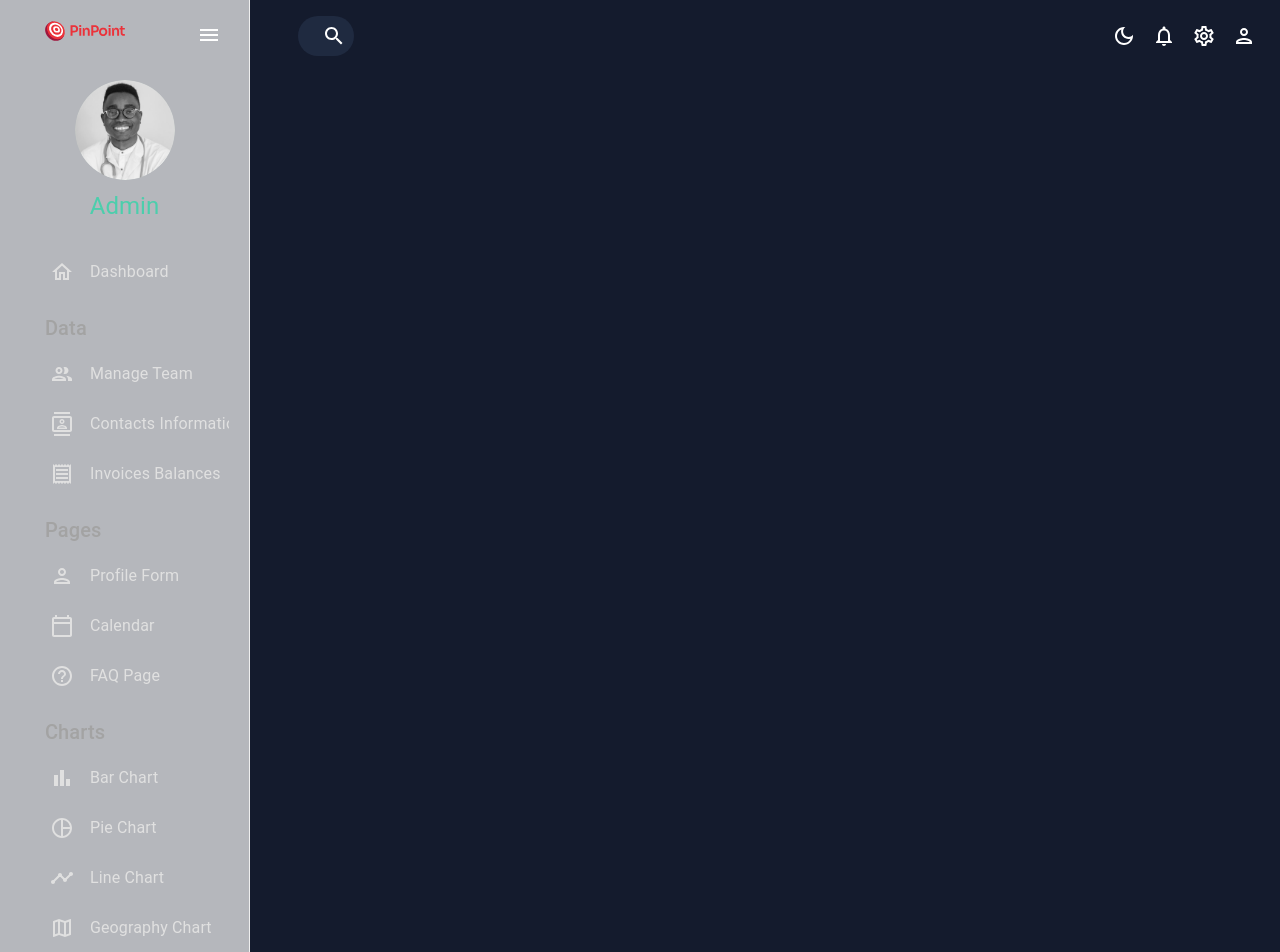
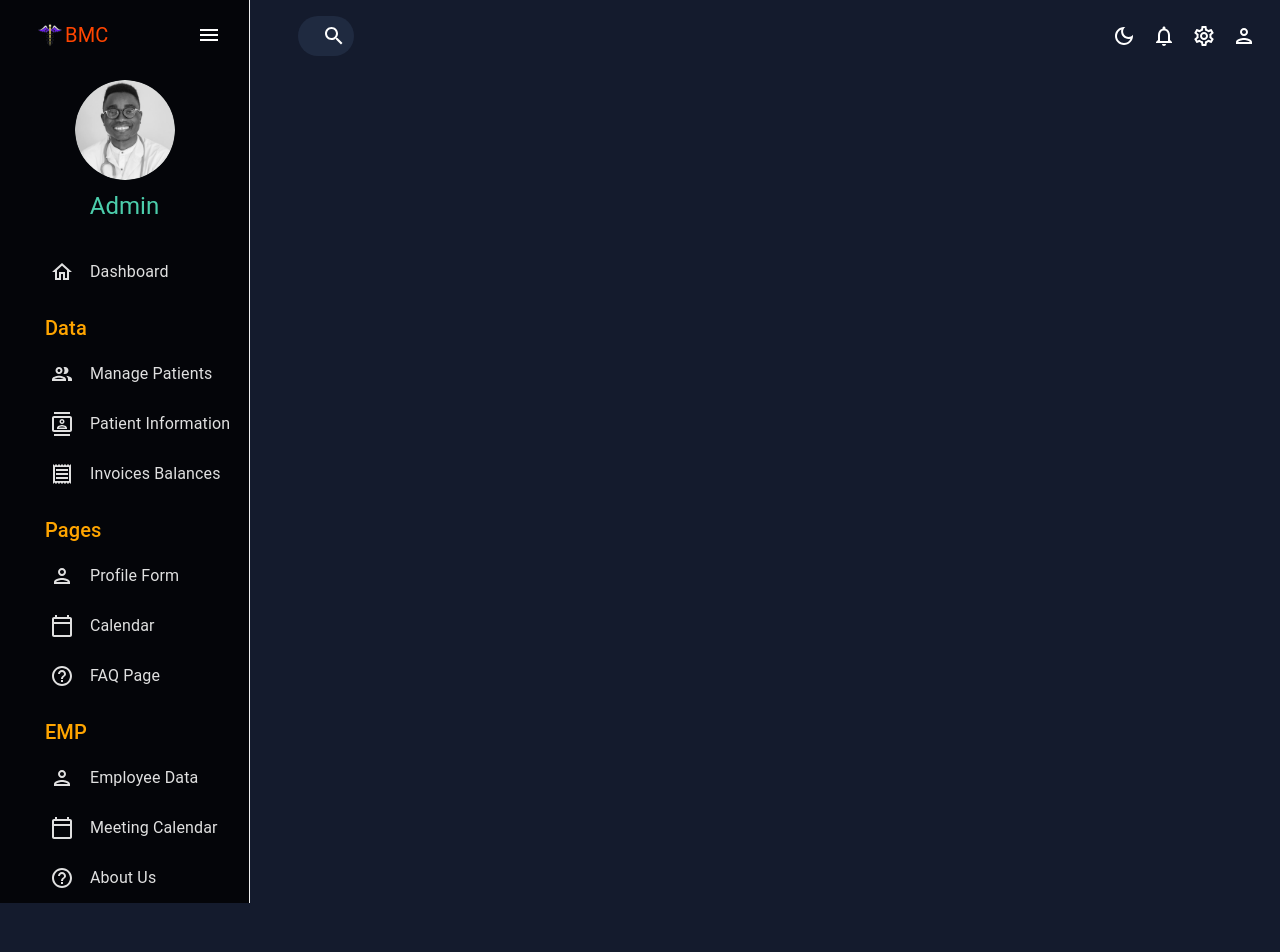
Before and after one commit to OkolieOKS234/OKS-ADMIN-DASHBOARD, a React (Create React App) app: page /calendar in a window 1280 px wide. After the commit the page ends 903 px from the top, so only its background shows below. Built offline with nearby package versions, Linux system fonts and the light colour scheme.

Commit message:
changed the main favicon icon

```diff
--- a/public/index.html
+++ b/public/index.html
@@ -2,7 +2,7 @@
 <html lang="en">
   <head>
     <meta charset="utf-8" />
-    <link rel="icon" href="%PUBLIC_URL%/Pinpoint.ico" />
+    <link rel="icon" href="%PUBLIC_URL%/healthicon.png" />
     <meta name="viewport" content="width=device-width, initial-scale=1" />
     <meta name="theme-color" content="#000000" />
     <meta
--- a/src/scenes/global/LeftBar.jsx
+++ b/src/scenes/global/LeftBar.jsx
@@ -20,7 +20,7 @@ import MapOutlinedIcon from "@mui/icons-material/MapOutlined";
 
 // IMAGES
 import Doctor from "../../../src/DOCTOR.png"
-import Logo from "../../../src/Pinpoint.svg"
+import Logo from "../../../src/healthicon.png"
 
 
 const Item = ({ title, to, icon, selected, setSelected }) => {
@@ -68,7 +68,7 @@ const LeftBar = () => {
           },
         }}
     >
-      <Sidebar collapsed={isCollapsed}>
+      <Sidebar collapsed={isCollapsed} backgroundColor={colors.primary[900]} height="100%">
         <Menu iconShape="square">
           {/* LOGO AND MENU ICON */}
           <MenuItem
@@ -86,9 +86,12 @@ const LeftBar = () => {
                 alignItems="center"
                 ml="15px"
               >
-                <Typography variant="h3" color={colors.grey[100]} width="20px">
-                  <img src={Logo} alt="logo" style={{width:"100px",color: "black"}}/>
+                <Typography variant="h3" color={colors.grey[100]} width="10px" display="flex">
+                  <img src={Logo} alt="logo" style={{width:"30px",color: "black"}}/>
+                  <Typography fontSize="20px" color="orangered">BMC</Typography>
+
                 </Typography>
+
                 <IconButton onClick={() => setIsCollapsed(!isCollapsed)}>
                   <MenuOutlinedIcon />
                 </IconButton>
@@ -135,19 +138,19 @@ const LeftBar = () => {
             <Typography
               variant="h6"
               color={colors.grey[300]}
-              sx={{ m: "15px 0 5px 20px" }}
+              sx={{ m: "15px 0 5px 20px", color: "orange" }}
             >
               Data
             </Typography>
             <Item
-              title="Manage Team"
+              title="Manage Patients"
               to="/team"
               icon={<PeopleOutlinedIcon />}
               selected={selected}
               setSelected={setSelected}
             />
             <Item
-              title="Contacts Information"
+              title="Patient Information"
               to="/contacts"
               icon={<ContactsOutlinedIcon />}
               selected={selected}
@@ -164,7 +167,7 @@ const LeftBar = () => {
             <Typography
               variant="h6"
               color={colors.grey[300]}
-              sx={{ m: "15px 0 5px 20px" }}
+              sx={{ m: "15px 0 5px 20px", color: "orange" }}
             >
               Pages
             </Typography>
@@ -190,41 +193,36 @@ const LeftBar = () => {
               setSelected={setSelected}
             />
 
-            <Typography
+<Typography
               variant="h6"
               color={colors.grey[300]}
-              sx={{ m: "15px 0 5px 20px" }}
+              sx={{ m: "15px 0 5px 20px", color: "orange" }}
             >
-              Charts
+              EMP
             </Typography>
             <Item
-              title="Bar Chart"
-              to="/bar"
-              icon={<BarChartOutlinedIcon />}
+              title="Employee Data"
+              to="/form"
+              icon={<PersonOutlinedIcon />}
               selected={selected}
               setSelected={setSelected}
             />
             <Item
-              title="Pie Chart"
-              to="/pie"
-              icon={<PieChartOutlineOutlinedIcon />}
+              title="Meeting Calendar"
+              to="/calendar"
+              icon={<CalendarTodayOutlinedIcon />}
               selected={selected}
               setSelected={setSelected}
             />
             <Item
-              title="Line Chart"
-              to="/line"
-              icon={<TimelineOutlinedIcon />}
+              title="About Us"
+              to="/faq"
+              icon={<HelpOutlineOutlinedIcon />}
               selected={selected}
               setSelected={setSelected}
             />
-            <Item
-              title="Geography Chart"
-              to="/geography"
-              icon={<MapOutlinedIcon />}
-              selected={selected}
-              setSelected={setSelected}
-            />
+
+
           </Box>
         </Menu>
       </Sidebar>
```
Also changed, not shown: public/healthicon.png (added), src/healthicon.png (added).
